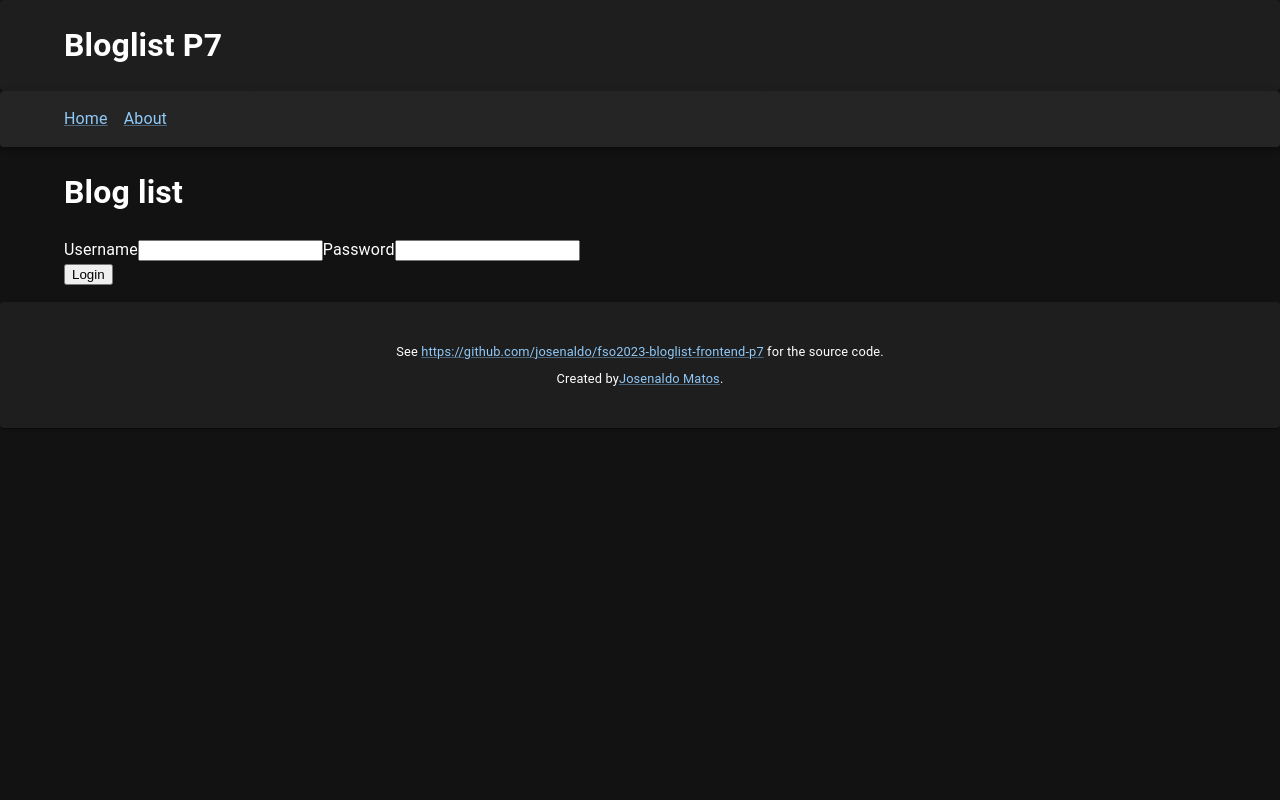
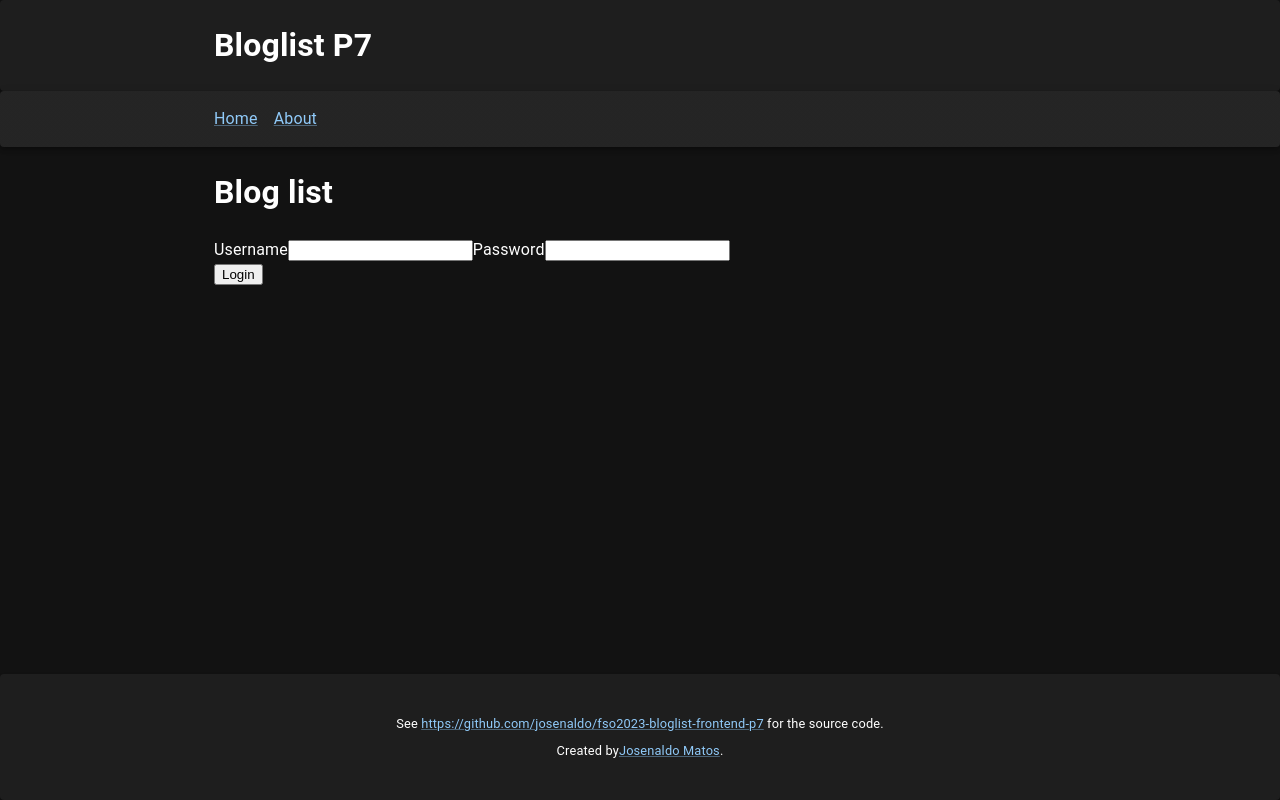
Before and after one commit to josenaldo/fso2023-bloglist-frontend-p7, a React (Vite) app: page / in a window 1280 px wide. Built offline with nearby package versions, Linux system fonts and the light colour scheme.

Commit message:
:recycle: refactor: Layout reestructured

```diff
--- a/src/features/layout/Footer/Footer.jsx
+++ b/src/features/layout/Footer.jsx
@@ -12,6 +12,7 @@ const Footer = () => {
       }}
     >
       <Container
+        maxWidth="md"
         sx={{
           display: 'flex',
           flexDirection: 'column',
--- a/src/features/layout/Footer/index.js
+++ /dev/null
@@ -1 +0,0 @@
-export { default as Footer } from './Footer'
--- a/src/features/layout/Header/Header.jsx
+++ b/src/features/layout/Header.jsx
@@ -6,7 +6,7 @@ import { Container, Link as MuiLink, Paper } from '@mui/material'
 const Header = () => {
   return (
     <Paper component="header" elevation={1}>
-      <Container>
+      <Container maxWidth="md">
         <MuiLink
           component={Link}
           to="/"
--- a/src/features/layout/Header/index.js
+++ /dev/null
@@ -1 +0,0 @@
-export { default as Header } from './Header'
--- a/src/features/layout/Menu/Menu.jsx
+++ b/src/features/layout/Menu.jsx
@@ -7,7 +7,7 @@ import { menuConfig } from '@/data'
 const Menu = () => {
   return (
     <Paper component="nav" elevation={3} sx={{ py: 2 }}>
-      <Container>
+      <Container maxWidth="md">
         <Box
           sx={{
             display: 'flex',
--- a/src/features/layout/Menu/index.js
+++ /dev/null
@@ -1 +0,0 @@
-export { default as Menu } from './Menu'
--- /dev/null
+++ b/src/features/layout/Template.jsx
@@ -0,0 +1,33 @@
+import { Header, Menu, Footer } from '@/features/layout'
+import { Alert } from '@/features/alert'
+import { Box, Container } from '@mui/material'
+
+const Template = ({ children }) => {
+  return (
+    <Box
+      sx={{
+        display: 'flex',
+        flexDirection: 'column',
+        minHeight: '100vh',
+        width: '100%',
+      }}
+    >
+      <Header />
+      <Menu />
+      <Alert />
+
+      <Container
+        maxWidth="md"
+        sx={{
+          flexGrow: 1,
+        }}
+      >
+        <main>{children}</main>
+      </Container>
+
+      <Footer />
+    </Box>
+  )
+}
+
+export default Template
--- a/src/features/layout/Template/Template.jsx
+++ /dev/null
@@ -1,23 +0,0 @@
-import { Header, Menu, Footer } from '@/features/layout'
-import { Alert } from '@/features/alert'
-import styles from './Template.module.css'
-import { Container } from '@mui/material'
-
-const Template = ({ children }) => {
-  return (
-    <div className={styles.mainWindow}>
-      <Header />
-      <Menu />
-      <Alert />
-      {/* <Notification /> */}
-
-      <Container>
-        <main>{children}</main>
-      </Container>
-
-      <Footer />
-    </div>
-  )
-}
-
-export default Template
--- a/src/features/layout/Template/Template.module.css
+++ /dev/null
@@ -1,10 +0,0 @@
-.mainWindow {
-  display: flex;
-  flex-direction: column;
-  min-height: 100vh;
-  width: 100vw;
-}
-
-.mainContainer {
-  flex-grow: 1;
-}
--- a/src/features/layout/Template/index.js
+++ /dev/null
@@ -1 +0,0 @@
-export { default as Template } from './Template'
```
Also changed, not shown: src/features/layout/Footer/Footer.module.css (deleted, +0 -9 lines), src/features/layout/index.js (+4 -4 lines).
